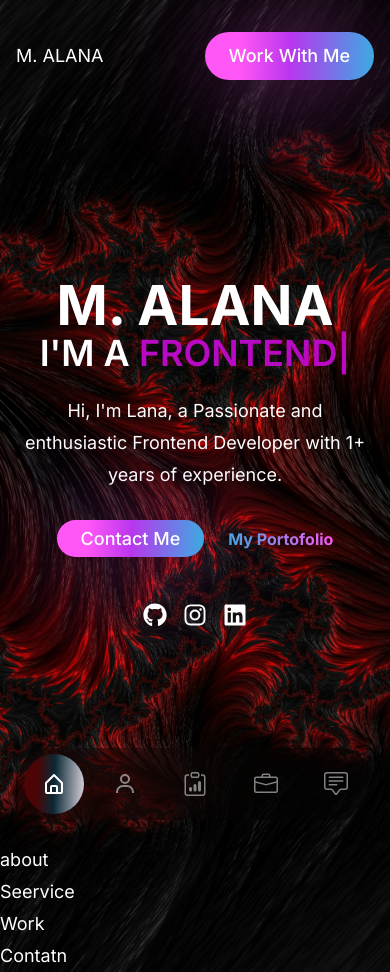
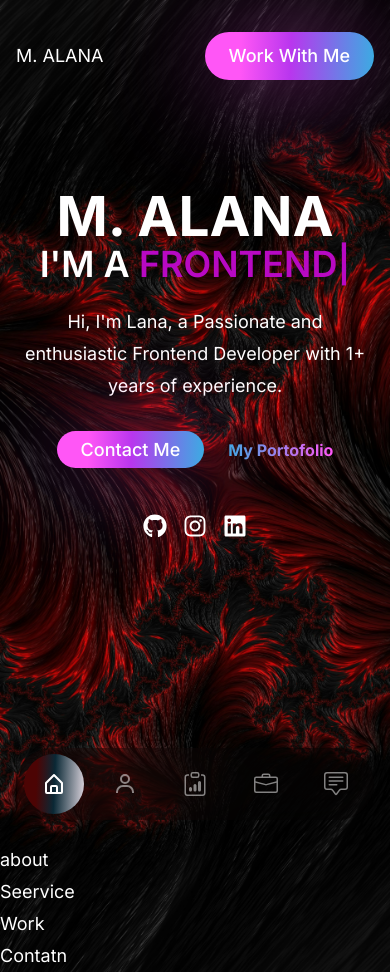
Before and after one commit to ARRARIAKU2/personal-portofolio, a Next.js app: page / in a window 390 px wide. Built offline with nearby package versions, Linux system fonts and the light colour scheme.

Commit message:
fix height

```diff
--- a/src/app/(home)/components/organisms/Banner.tsx
+++ b/src/app/(home)/components/organisms/Banner.tsx
@@ -9,7 +9,7 @@ import Link from "next/link";
 
 function Banner() {
   return (
-    <section className="min-h-[85vh] lg:min-h-[78vh] flex items-center">
+    <section className="min-h-[64vh] sm:min-h-[85vh] lg:min-h-[78vh] flex items-center">
       <div className="container mx-auto">
         <div className="flex flex-col gap-y-8 lg:flex-row lg:items-center lg:gap-x-12">
           <div className="flex-1 text-center lg:text-left">
--- a/src/app/(home)/page.tsx
+++ b/src/app/(home)/page.tsx
@@ -9,7 +9,7 @@ import Contact from "./components/organisms/Contact";
 function Home() {
   return (
     <main className="bg-site bg-cover bg-left-top bg-no-repeat overflow-hidden">
-      <div id="home" className="min-h-screen">
+      <div id="home" className="h-dvh sm:min-h-screen">
         <Header />
         <Banner />
       </div>
```
